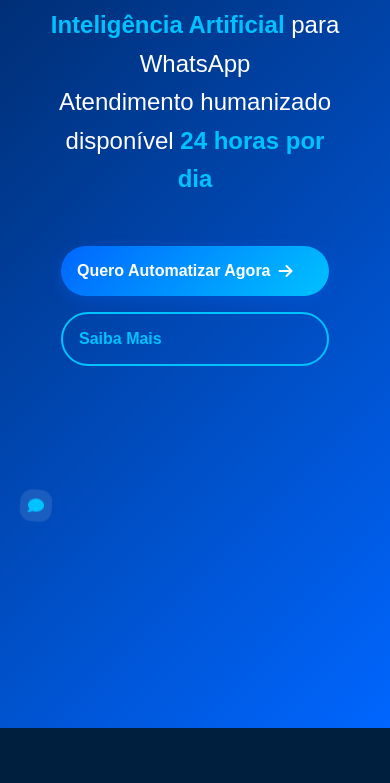
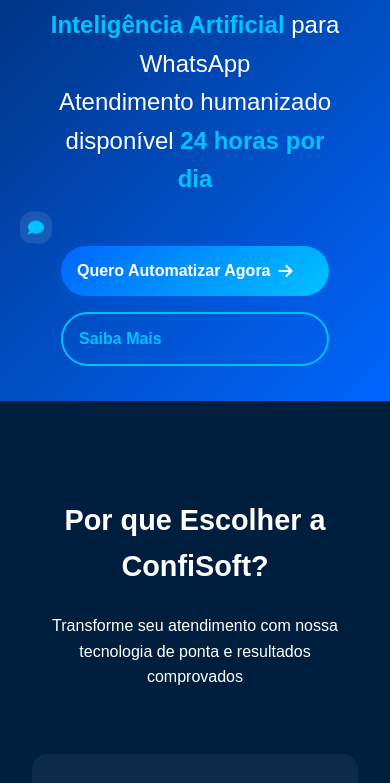
Before and after one commit to thael92/IA-Confisoft, a plain HTML site: page index.html in a window 390 px wide. Shown: the part 544-1327 px from the top of the page. Drawn offline with Linux system fonts and the light colour scheme.

Commit message:
ajuste responsivo hero

```diff
--- a/style.css
+++ b/style.css
@@ -79,6 +79,7 @@ body {
 
     .hero {
         padding: 1rem;
+        height: 945px;
     }
 }
 
```
